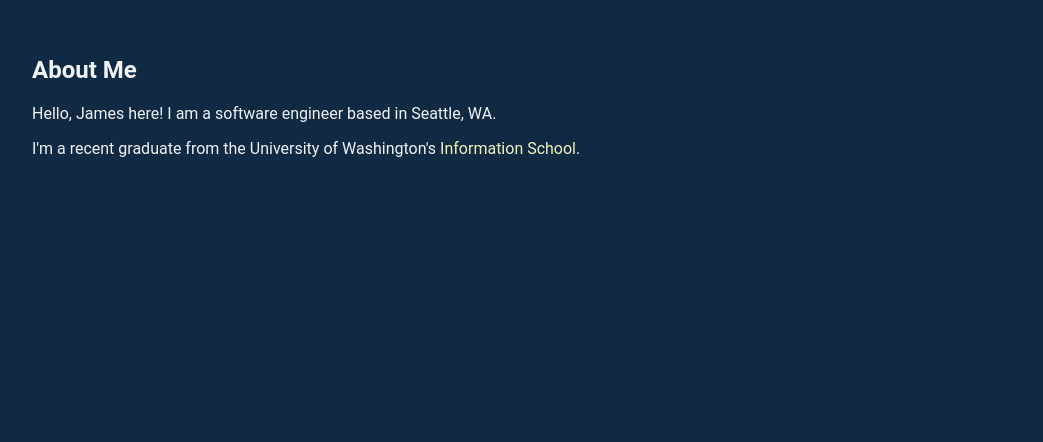
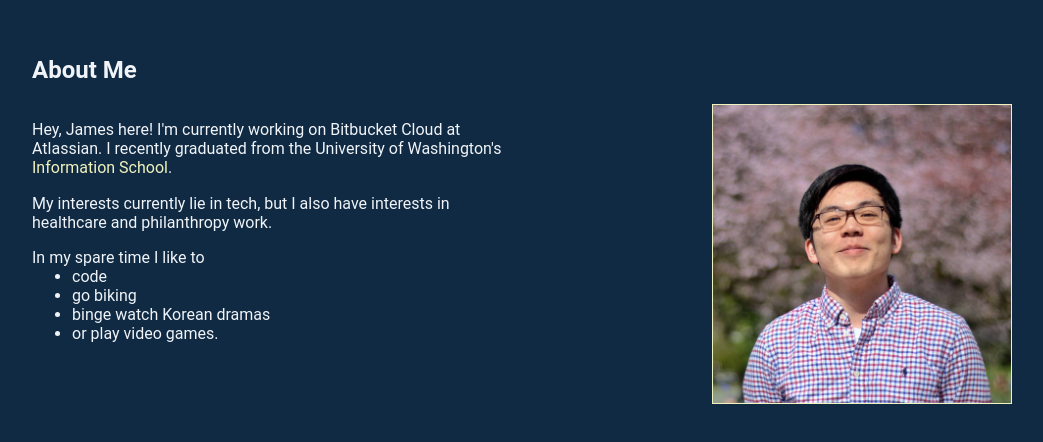
Before and after one commit to thejameskim/james, a React (Vite) app: page / in a window 1280 px wide. Shown: the part 964-1406 px from the top of the page, without its empty margins (118-1161 px from the left). Before the commit the page ends 1239 px from the top, so only its background shows below. Built offline with nearby package versions, Linux system fonts and the light colour scheme.

Commit message:
work on about and headline sections

```diff
--- a/src/assets/index.tsx
+++ b/src/assets/index.tsx
@@ -1 +1,3 @@
 export { default as Logo } from './Logo';
+
+export const profilePic = require('./profilePic.jpg');
--- a/src/components/About/About.tsx
+++ b/src/components/About/About.tsx
@@ -1,15 +1,37 @@
 import React from "react";
 import * as styles from "./styles";
+import { profilePic } from "../../assets";
 
 export function About() {
   return (
-    <styles.About>
+    <styles.About id='about'>
       <h2>About Me</h2>
-      <p>Hello, James here! I am a software engineer based in Seattle, WA.</p>
-      <p>
-        I'm a recent graduate from the University of Washington's{" "}
-        <a target="_blank" href='https://ischool.uw.edu/'>Information School</a>.
-      </p>
+      <styles.Content>
+        <styles.Description>
+          <p>
+            Hey, James here! I'm currently working on Bitbucket Cloud at
+            Atlassian. I recently graduated from the University of Washington's{" "}
+            <a target='_blank' href='https://ischool.uw.edu/'>
+              Information School
+            </a>
+            .
+          </p>
+          <p>
+            My interests currently lie in tech, but I also have interests in
+            healthcare and philanthropy work.
+          </p>
+          In my spare time I like to
+          <ul>
+            <li>code</li>
+            <li>go biking</li>
+            <li>binge watch Korean dramas</li>
+            <li>or play video games.</li>
+          </ul>
+        </styles.Description>
+        <styles.ProfilePicture>
+          <img src={profilePic} />
+        </styles.ProfilePicture>
+      </styles.Content>
     </styles.About>
   );
 }
--- a/src/components/About/styles.tsx
+++ b/src/components/About/styles.tsx
@@ -1,5 +1,27 @@
 import styled from "styled-components";
 
-export const About = styled.section`
+export const About = styled.section``;
 
+export const Content = styled.div`
+  display: flex;
+  justify-content: space-between;
 `;
+
+export const Description = styled.div`
+  width: 50%;
+
+  ul {
+    margin-top: 0px;
+  }
+`;
+
+export const ProfilePicture = styled.div`
+  width: 300px;
+  height: 300px;
+  border: 1px solid var(--tan);
+
+  img {
+    max-width: 100%;
+    max-height: 100%;
+  }
+`;
--- a/src/components/Headline/Headline.tsx
+++ b/src/components/Headline/Headline.tsx
@@ -7,8 +7,7 @@ export function Headline() {
   const name = <h2>James Kim</h2>;
   const summary = (
     <p>
-      I'm a software engineer based in Seattle, Washington working remotely on Bitbucket Cloud
-      at Atlassian.
+      I'm a full-stack software engineer working on Bitbucket Cloud at Atlassian.
     </p>
   );
   const contact = (
```
Also changed, not shown: src/assets/profilePic.jpg (added).
